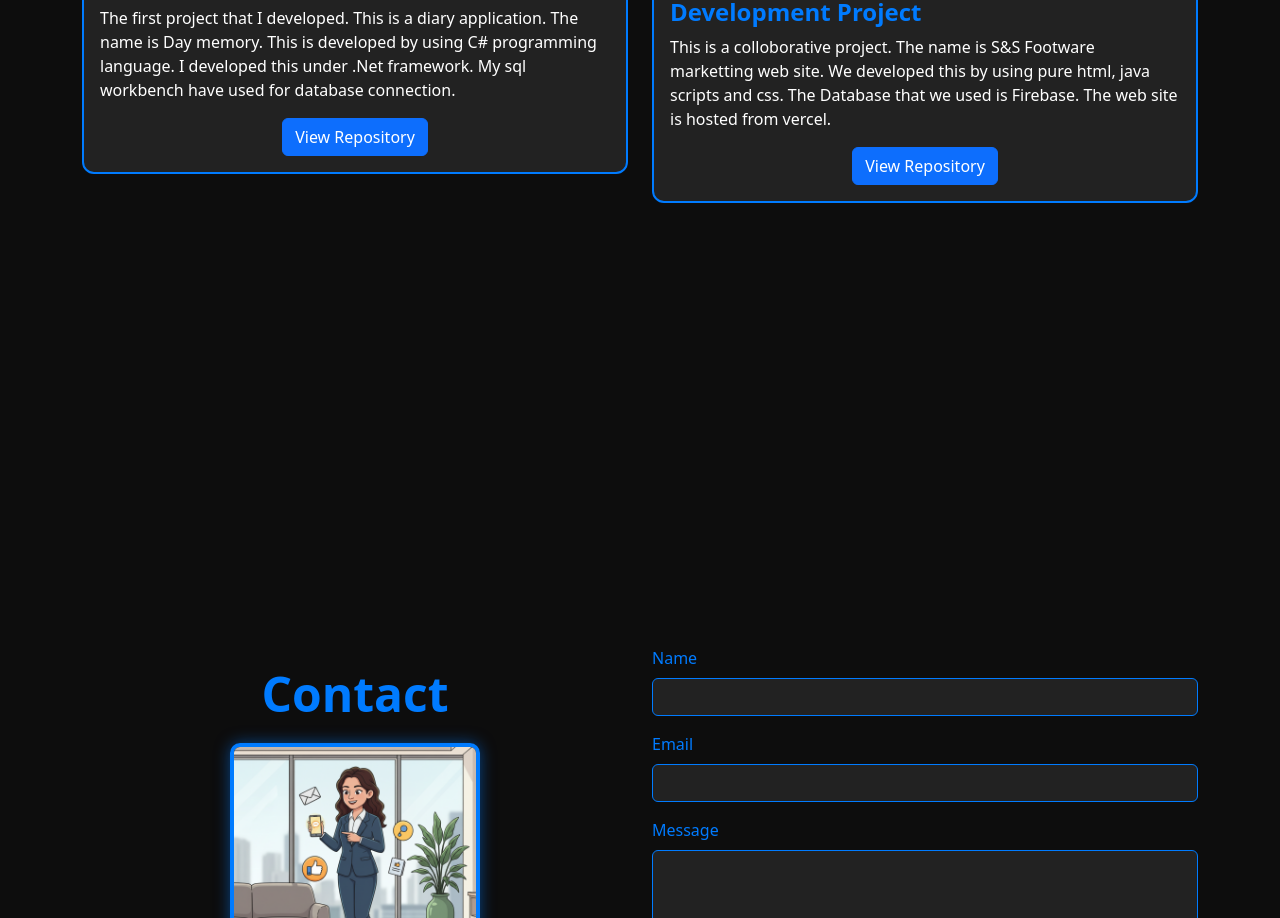
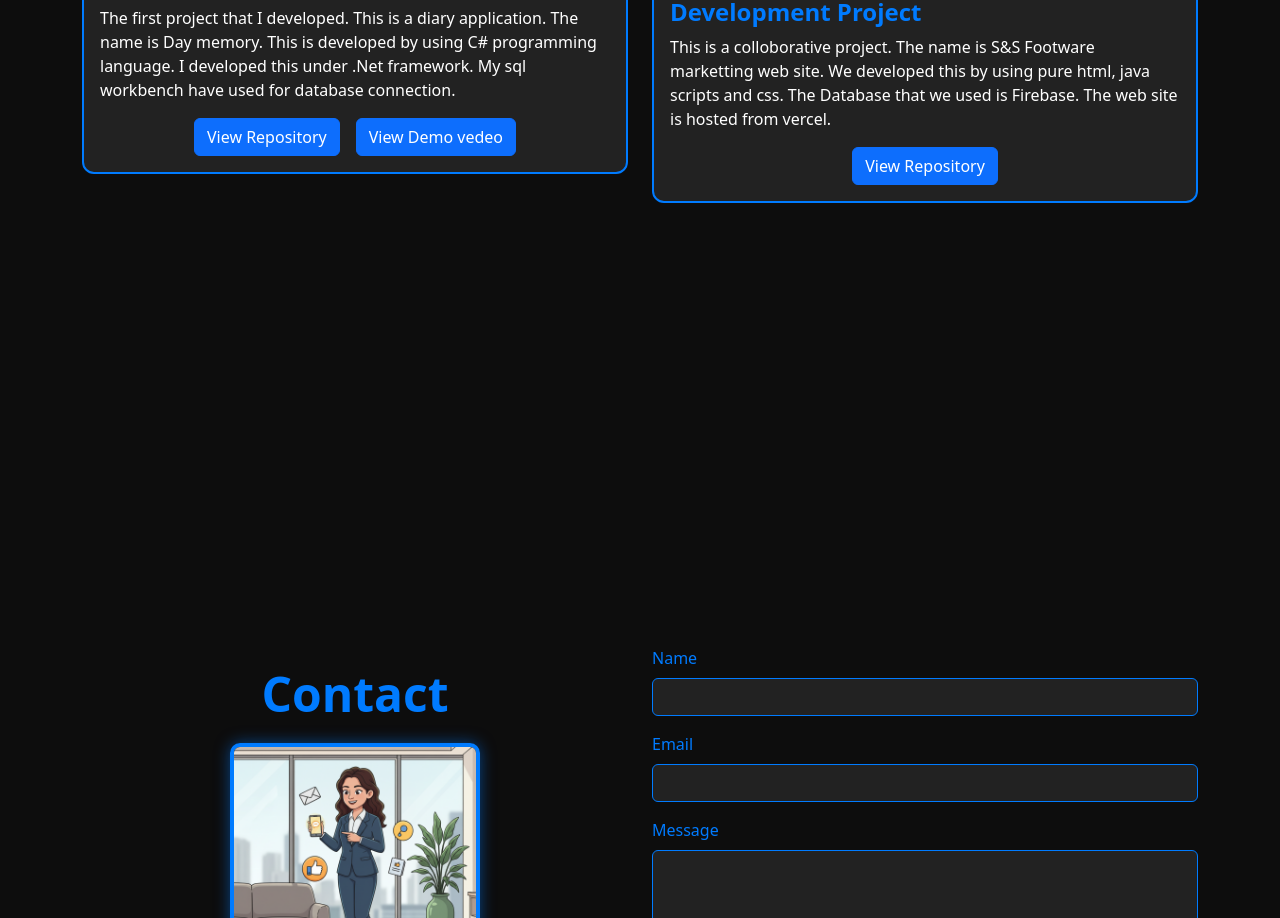
Before and after one commit to ICT-Courses/ict2233-ca-02-IsharaDilrukshiWijerathna, a React (Vite) app in the folder my-portfolio/: page / in a window 1280 px wide. Shown: the part 2006-2924 px from the top of the page. Built offline with nearby package versions, Linux system fonts and the light colour scheme.

Commit message:
Add a button to see the demo vedio of a project

```diff
--- a/my-portfolio/src/pages/Projects.jsx
+++ b/my-portfolio/src/pages/Projects.jsx
@@ -21,7 +21,7 @@ export default function Projects() {
                         I developed this under .Net framework. My sql workbench have used for database connection.
                       </p>
 
-                      <div className="d-flex justify-content-center">
+                      <div className="d-flex justify-content-center gap-3">
                        <a
                           href="https://github.com/ICT-Courses/application-development-ca1-IsharaDilrukshiWijerathna"
                           className="btn btn-primary"
@@ -29,6 +29,15 @@ export default function Projects() {
                           rel="noopener noreferrer"
                         >
                           View Repository
+                        </a>
+
+                        <a
+                          href="https://drive.google.com/file/d/1j4gWa4HmoP56l5ggmFjrNjTRkAqK1N3m/view?usp=drivesdk"
+                          className="btn btn-primary"
+                          target="_blank"
+                          rel="noopener noreferrer"
+                        >
+                          View Demo vedeo
                         </a>
                       </div>
                     </div>
```
